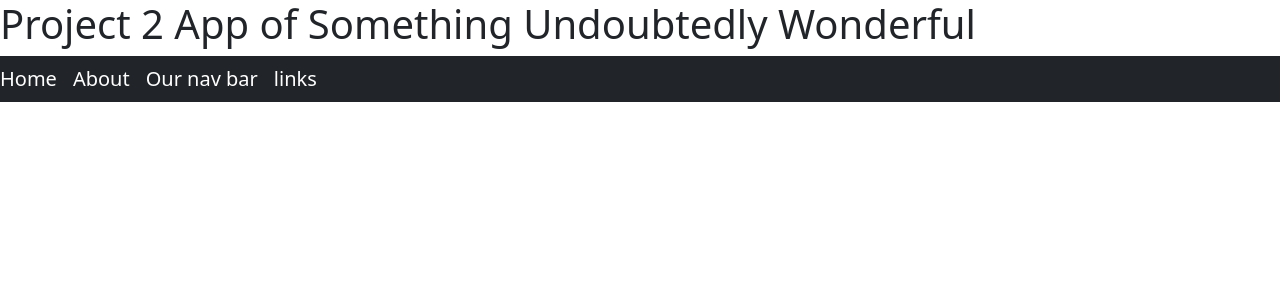
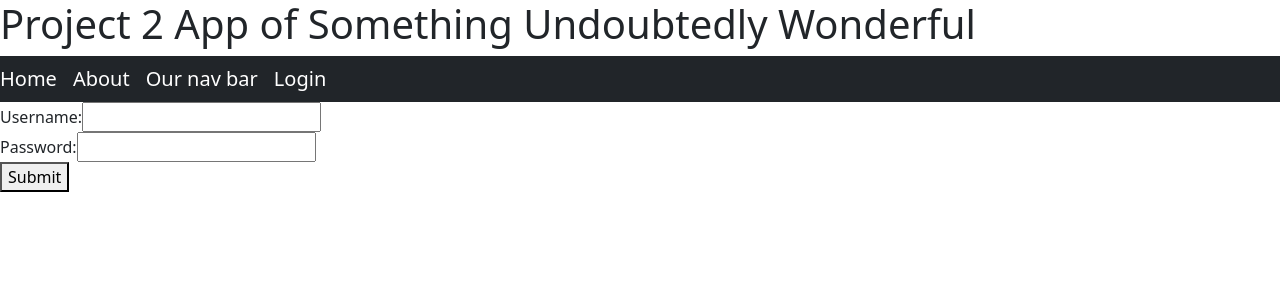
Before and after one commit to TheFloorIs-Java/P2-EKBLISIM-frontend, an Angular app: page /login in a window 1280 px wide. Before the commit this address led to /. Shown: the top 300 px of the page. Built offline with nearby package versions, Linux system fonts and the light colour scheme.

Commit message:
Rudimentary beginnings for login page

```diff
--- a/src/app/app-routing.module.ts
+++ b/src/app/app-routing.module.ts
@@ -2,10 +2,12 @@ import { NgModule } from '@angular/core';
 import { RouterModule, Routes } from '@angular/router';
 import { AboutComponent } from './components/about/about.component';
 import { HomeComponent } from './components/home/home.component';
+import { LoginComponent } from './pages/login/login.component';
 
 const routes: Routes = [
   {path: "", component: HomeComponent},
-  {path: "about", component: AboutComponent}
+  {path: "about", component: AboutComponent},
+  {path: "login", component: LoginComponent}
 ];
 
 @NgModule({
--- a/src/app/components/navbar/navbar.component.html
+++ b/src/app/components/navbar/navbar.component.html
@@ -13,8 +13,8 @@
                 class="navbar-brand">Our nav bar</a>
         </li>
         <li class="nav-item">
-            <a routerLink=""
-                class="navbar-brand">links</a>
+            <a routerLink="login"
+                class="navbar-brand">Login</a>
         </li>
     </ul>
 </nav>
--- a/src/app/pages/login/login.component.html
+++ b/src/app/pages/login/login.component.html
@@ -1 +1,9 @@
-<p>login works!</p>
+<div>
+    <label for="username">Username:</label>
+    <input id="username" type="text" />
+</div>
+<div>
+    <label for="logPassword">Password:</label>
+    <input id="logPassword" type="password"/>
+</div>
+<button>Submit</button>
--- a/src/app/pages/login/login.component.ts
+++ b/src/app/pages/login/login.component.ts
@@ -1,4 +1,5 @@
 import { Component, OnInit } from '@angular/core';
+import { LoginService } from 'src/app/services/login.service';
 
 @Component({
   selector: 'app-login',
@@ -7,7 +8,7 @@ import { Component, OnInit } from '@angular/core';
 })
 export class LoginComponent implements OnInit {
 
-  constructor() { }
+  constructor(private loginService: LoginService) { }
 
   ngOnInit(): void {
   }
--- /dev/null
+++ b/src/app/services/login.service.ts
@@ -0,0 +1,9 @@
+import { Injectable } from '@angular/core';
+
+@Injectable({
+  providedIn: 'root'
+})
+export class LoginService {
+
+  constructor() { }
+}
```
Also changed, not shown: 1 other file (tests, documents, lock files or other folders).
